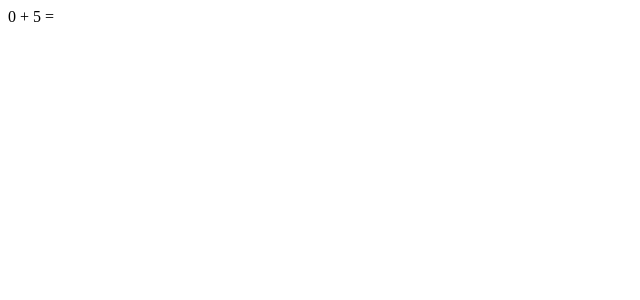
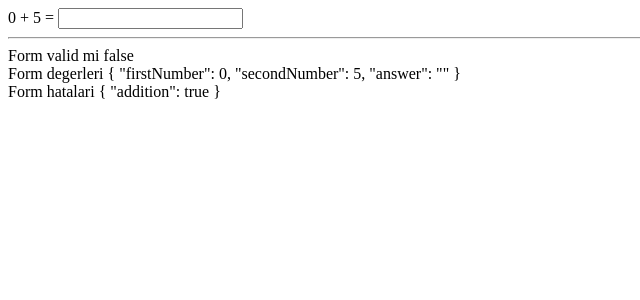
Before and after one commit to eaworks/mathsum, an Angular app: page / in a window 1280 px wide. Shown: the top 300 px of the page, without its empty margins (0-640 px from the left). Built offline with nearby package versions, Linux system fonts and the light colour scheme.

Commit message:
validator ekleme

```diff
--- a/src/app/equality/equality.component.html
+++ b/src/app/equality/equality.component.html
@@ -1,3 +1,8 @@
 <form [formGroup]="mathForm" action="">
-    {{firstNumber}} + {{secondNumber}} =
+    {{firstNumber}} + {{secondNumber}} = <input type="text" formControlName="answer">
 </form>
+
+<hr />
+<div> Form valid mi {{mathForm.valid}}</div>
+<div> Form degerleri {{mathForm.value | json}}</div>
+<div> Form hatalari {{mathForm.errors | json}}</div>
--- a/src/app/equality/equality.component.ts
+++ b/src/app/equality/equality.component.ts
@@ -1,5 +1,5 @@
 import { Component, OnInit } from '@angular/core';
-import { FormControl, FormGroup } from '@angular/forms';
+import { AbstractControl, FormControl, FormGroup } from '@angular/forms';
 
 @Component({
   selector: 'app-equality',
@@ -7,11 +7,19 @@ import { FormControl, FormGroup } from '@angular/forms';
   styleUrls: ['./equality.component.scss']
 })
 export class EqualityComponent implements OnInit {
+  // validator u komple forma veriyoruz.
   mathForm = new FormGroup({
     firstNumber: new FormControl(this.generateNumber()),
     secondNumber: new FormControl(this.generateNumber()),
     answer: new FormControl(''),
-  });
+  }, [(form: AbstractControl) => {
+    console.log(form.value);
+    const { firstNumber, secondNumber, answer } = form.value;
+    if (firstNumber + secondNumber === parseInt(answer)) {
+      return null;
+    }
+    return { addition: true }
+  }]);
   get firstNumber() {
     return this.mathForm.value.firstNumber;
   }
```
